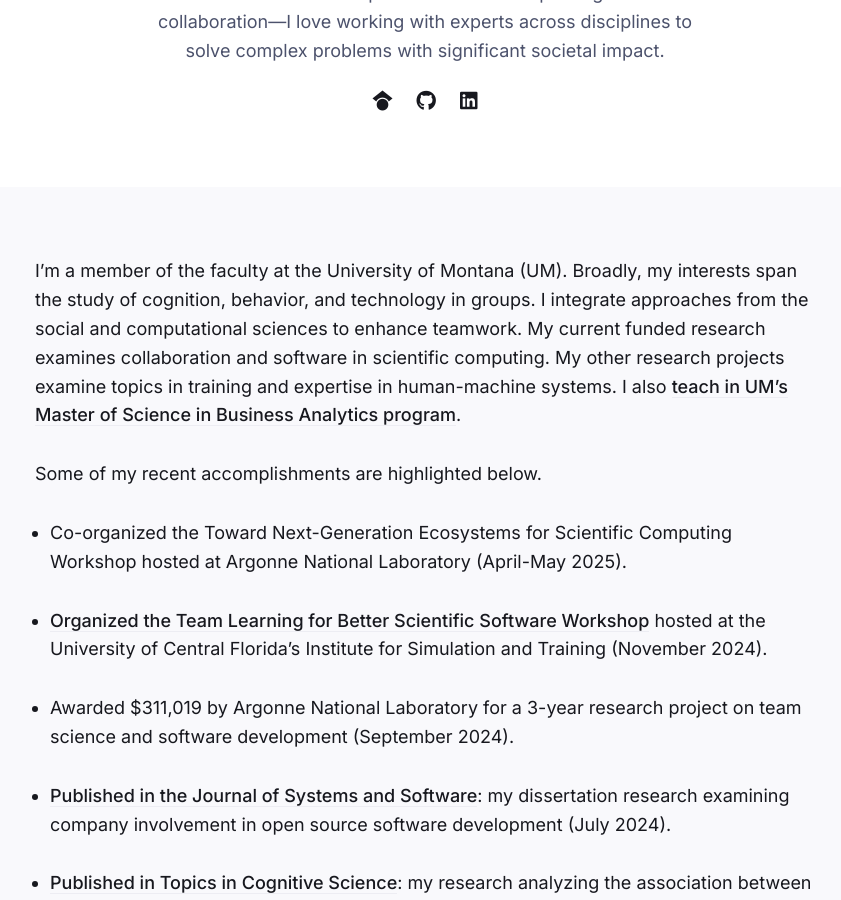
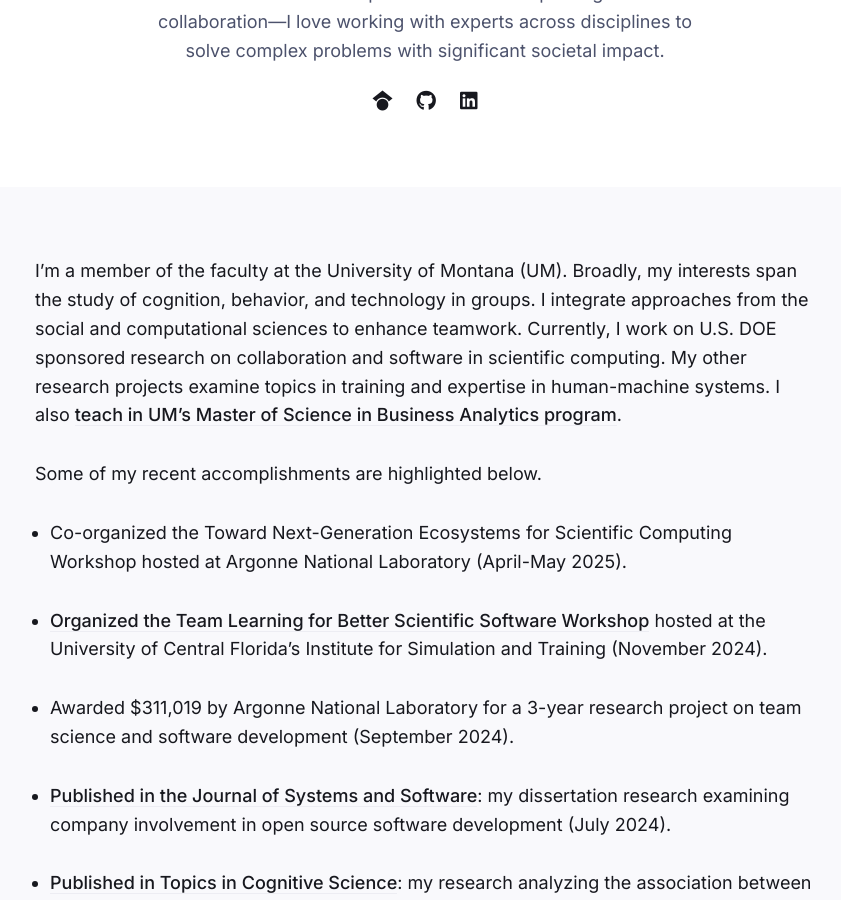
Before and after one commit to small0live/small0live.github.io, a Jekyll site: the page built from _pages/about.md, in a window 1280 px wide and 900 px high, scrolled down 494 px. Shown: the whole window, without its empty margins (215-1056 px from the left). Built offline with Jekyll 4.4.1, drawn with Linux system fonts in a browser that asks for light colours.

Commit message:
minor edits

```diff
--- a/_pages/about.md
+++ b/_pages/about.md
@@ -4,7 +4,7 @@
 permalink: /about/
 ---
 
-I'm a member of the faculty at the University of Montana (UM). Broadly, my interests span the study of cognition, behavior, and technology in groups. I integrate approaches from the social and computational sciences to enhance teamwork. My current funded research examines collaboration and software in scientific computing. My other research projects examine topics in training and expertise in human-machine systems. I also [teach in UM's Master of Science in Business Analytics program](/teaching/).
+I'm a member of the faculty at the University of Montana (UM). Broadly, my interests span the study of cognition, behavior, and technology in groups. I integrate approaches from the social and computational sciences to enhance teamwork. Currently, I work on U.S. DOE sponsored research on collaboration and software in scientific computing. My other research projects examine topics in training and expertise in human-machine systems. I also [teach in UM's Master of Science in Business Analytics program](/teaching/).
 
 Some of my recent accomplishments are highlighted below.
 
```
Also changed, not shown: 2 other files.
